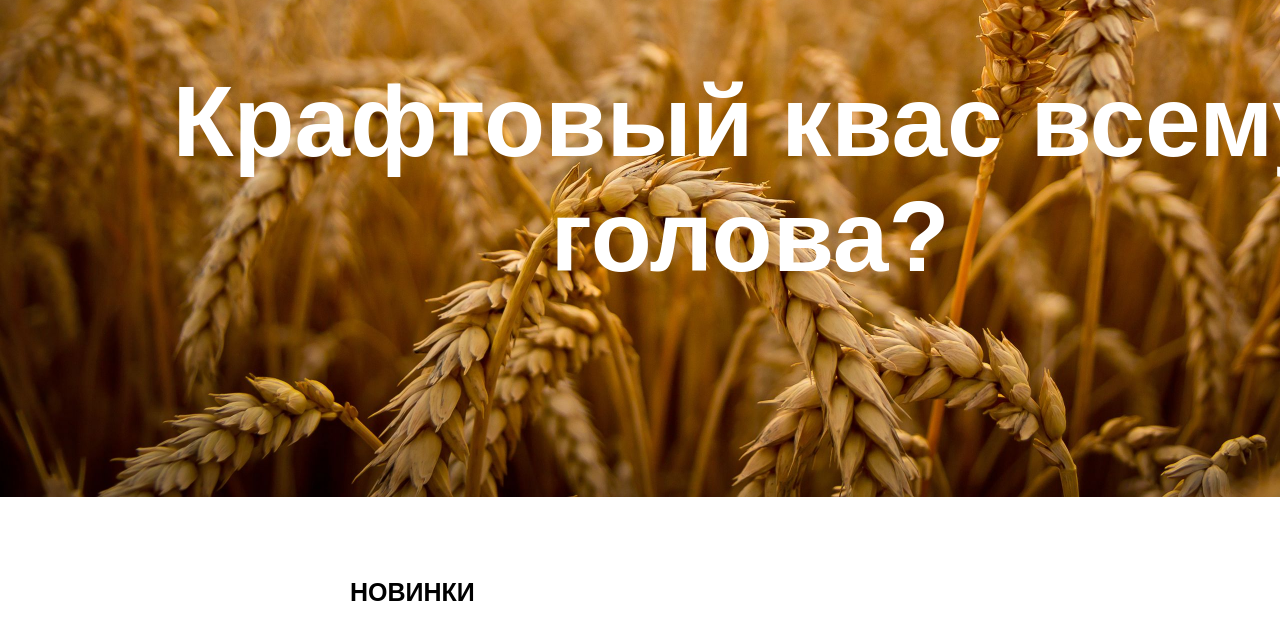
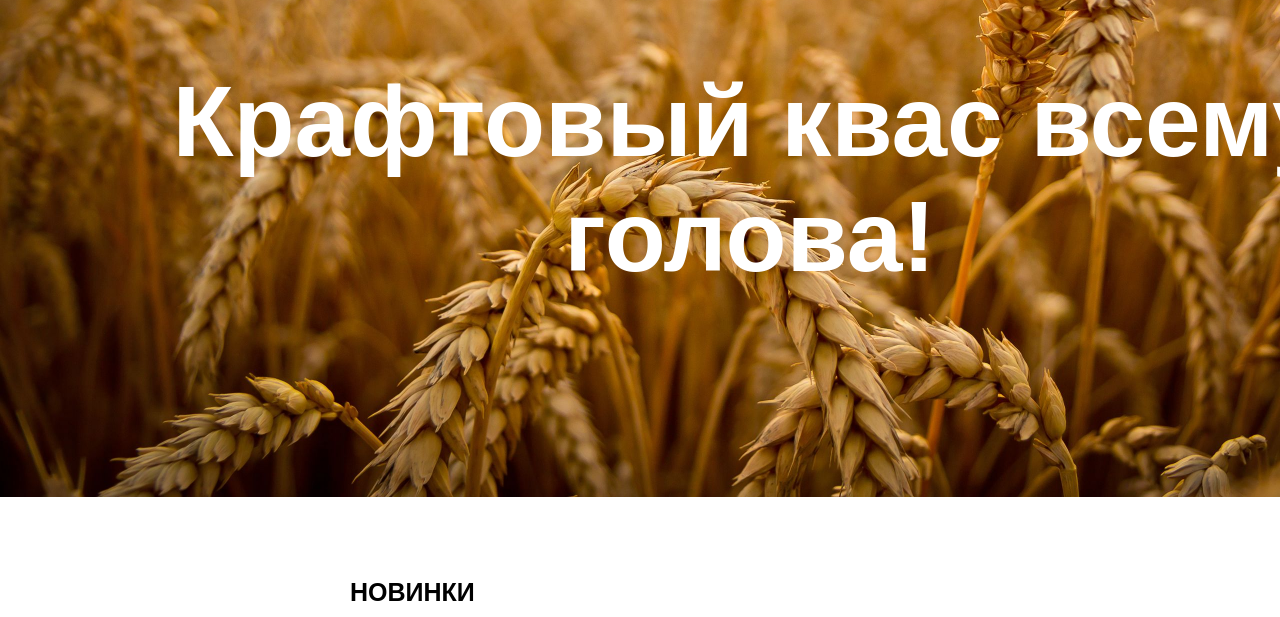
Before and after one commit to ana-nastinka/kwast, a plain HTML site: page index.html in a window 1280 px wide. Shown: the part 183-800 px from the top of the page. Drawn offline with Linux system fonts and the light colour scheme.

Commit message:
revert previously added changes

```diff
--- a/index.html
+++ b/index.html
@@ -16,7 +16,7 @@
           <a href="#" class="header-active">Где купить</a>
         </div>
       </div>
-      <h1>Крафтовый квас всему голова?</h1>
+      <h1>Крафтовый квас всему голова!</h1>
     </header>
       <section class="first">
 
```
